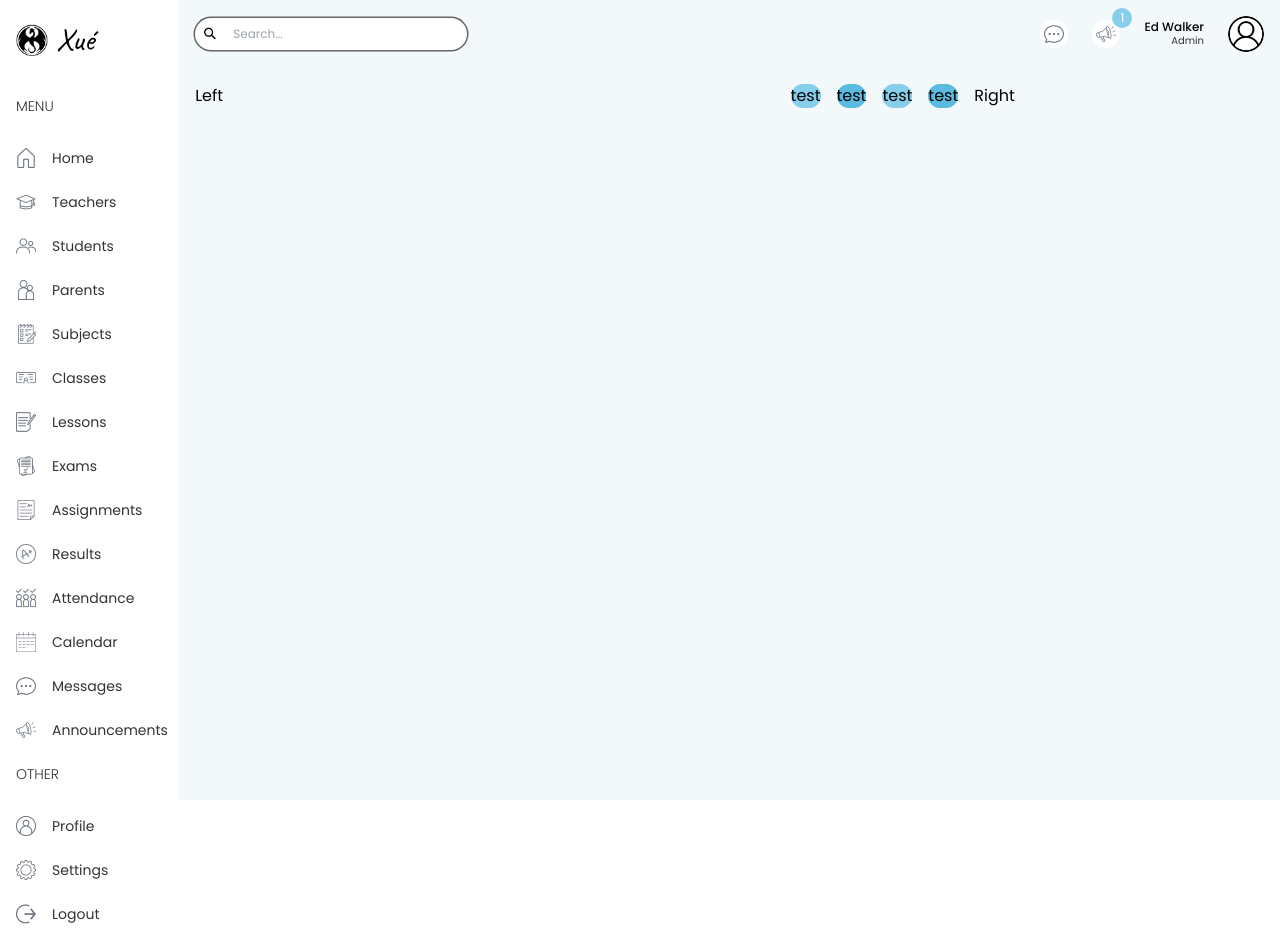
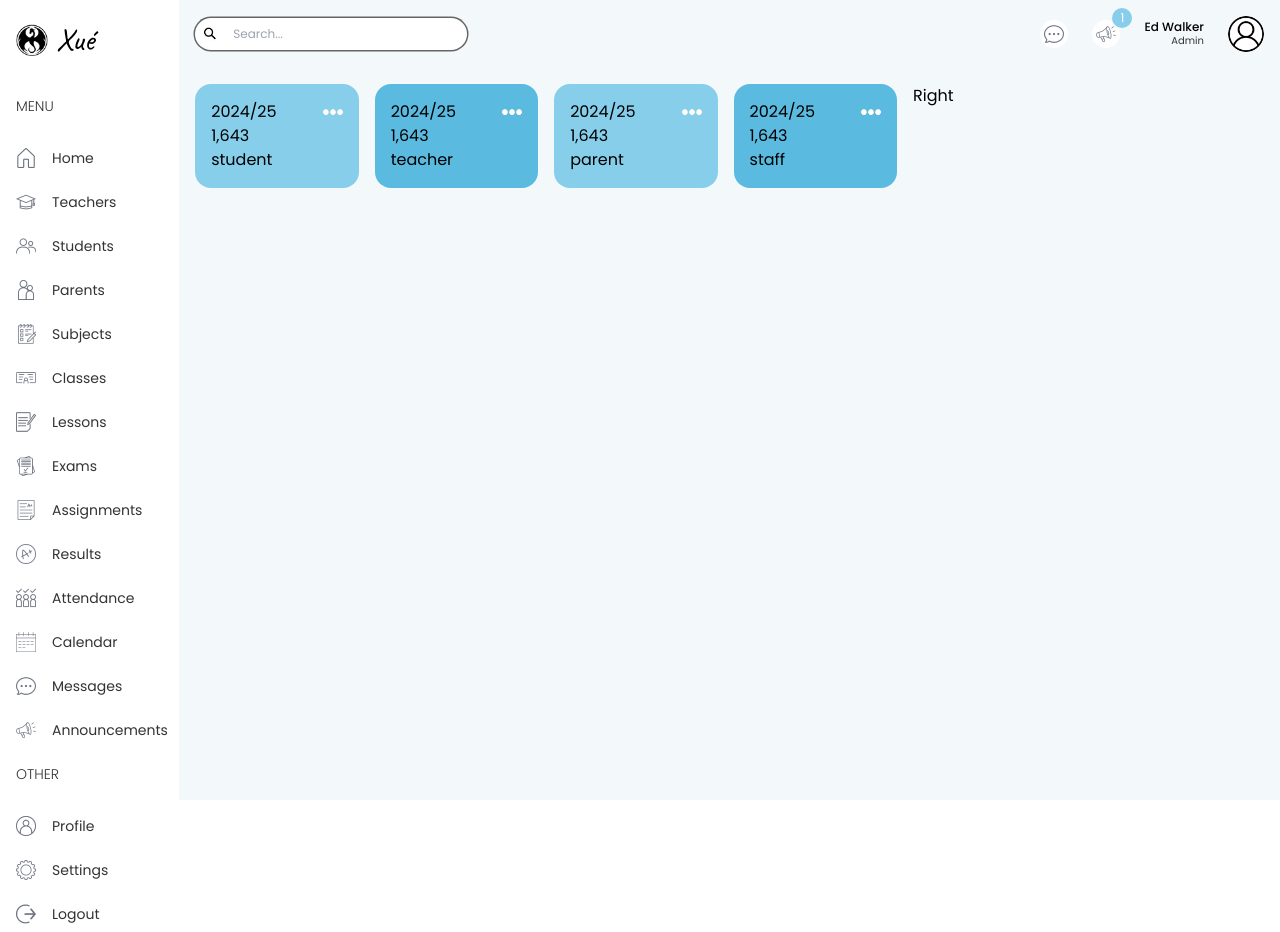
Before and after one commit to Nimira43/Xue, a Next.js app: page /admin in a window 1280 px wide. Built offline with nearby package versions, Linux system fonts and the light colour scheme.

Commit message:
Correcting mistake in Admin page.tsx - UserCard div moved into left panel. Also styling the UserCards

```diff
--- a/src/app/(dashboard)/admin/page.tsx
+++ b/src/app/(dashboard)/admin/page.tsx
@@ -4,13 +4,12 @@ const AdminPage = () => {
   return (
     <div className='p-4 flex gap-4 flex-col md:flex-row'>
       <div className='w-full lg:w-2/3'>
-        Left
-      </div>
-      <div className='flex gap-4 justify-center'>
-        <UserCard type='student'/>
-        <UserCard type='teacher'/>
-        <UserCard type='parent'/>
-        <UserCard type='staff'/>
+        <div className='flex gap-4 justify-center flex-wrap'>
+          <UserCard type='student'/>
+          <UserCard type='teacher'/>
+          <UserCard type='parent'/>
+          <UserCard type='staff'/>
+        </div>
       </div>
       <div className='w-full lg:w-1/3'>
         Right
--- a/src/components/UserCard.tsx
+++ b/src/components/UserCard.tsx
@@ -1,7 +1,14 @@
+import Image from 'next/image'
+
 const UserCard = ({type}:{type:string}) => {
   return (
-    <div className='rounded-2xl odd:bg-darkSky even:bg-darkerSky p4'>
-      test
+    <div className='rounded-2xl odd:bg-darkSky even:bg-darkerSky p-4 flex-1'>
+      <div className='flex justify-between items-center'>
+        <span>2024/25</span>
+        <Image src='/more.png' alt='' width={20} height={20}/>
+      </div>
+      <h1>1,643</h1>
+      <h2>{type}</h2>
     </div>
   )
 }
```
